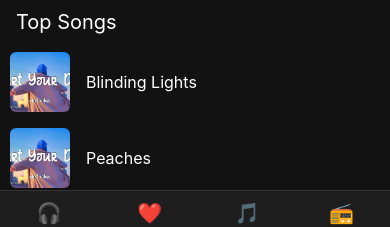
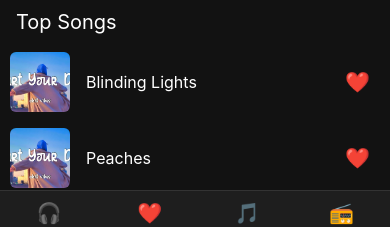
Before and after one commit to gurleen1819/Gurleen_A1_MusicApp, a React Native app: screen / in a window 390 px wide. Shown: the part 592-819 px from the top of the page. Built offline with nearby package versions, Linux system fonts and the light colour scheme.

Commit message:
Added TouchableOpacity and heart icon to song rows

```diff
--- a/App.js
+++ b/App.js
@@ -1,5 +1,7 @@
 import React from 'react';
-import { ScrollView, View, Text, Image, ImageBackground, StyleSheet } from 'react-native';
+import { ScrollView, View, Text, Image, ImageBackground, StyleSheet,TouchableOpacity} from 'react-native';
+
+
 
 const App = () => {
   return (
@@ -46,23 +48,43 @@ const App = () => {
           <View style={styles.songRow}>
             <Image source={require('./assets/song1.jpg')} style={styles.songImage} />
             <Text style={styles.songName}>Blinding Lights</Text>
+           <TouchableOpacity style={styles.heartButton}>
+  <Text style={styles.heartIcon}>❤️</Text>
+</TouchableOpacity>
+
           </View>
 
           <View style={styles.songRow}>
             <Image source={require('./assets/song2.jpg')} style={styles.songImage} />
             <Text style={styles.songName}>Peaches</Text>
+          <TouchableOpacity style={styles.heartButton}>
+  <Text style={styles.heartIcon}>❤️</Text>
+</TouchableOpacity>
+
           </View>
           <View style={styles.songRow}>
             <Image source={require('./assets/song2.jpg')} style={styles.songImage} />
             <Text style={styles.songName}>Peaches</Text>
+          <TouchableOpacity style={styles.heartButton}>
+  <Text style={styles.heartIcon}>❤️</Text>
+</TouchableOpacity>
+
           </View>
           <View style={styles.songRow}>
             <Image source={require('./assets/song2.jpg')} style={styles.songImage} />
             <Text style={styles.songName}>Peaches</Text>
+          <TouchableOpacity style={styles.heartButton}>
+  <Text style={styles.heartIcon}>❤️</Text>
+</TouchableOpacity>
+
           </View>
            <View style={styles.songRow}>
             <Image source={require('./assets/song2.jpg')} style={styles.songImage} />
             <Text style={styles.songName}>Peaches</Text>
+           <TouchableOpacity style={styles.heartButton}>
+  <Text style={styles.heartIcon}>❤️</Text>
+</TouchableOpacity>
+
           </View>
 
         </View>
@@ -148,6 +170,16 @@ const styles= StyleSheet.create({
     padding: 10,
     gap: 12,
   },
+ heartButton: {
+  marginLeft: 'auto',
+  paddingHorizontal: 10,
+},
+
+heartIcon: {
+  fontSize: 20,
+  color: 'white',
+},
+
   songRow: {
     flexDirection: 'row',
     alignItems: 'center',
--- a/package.json
+++ b/package.json
@@ -12,7 +12,8 @@
     "expo": "~53.0.9",
     "expo-status-bar": "~2.2.3",
     "react": "19.0.0",
-    "react-native": "0.79.2"
+    "react-native": "0.79.2",
+    "react-native-vector-icons": "^10.2.0"
   },
   "devDependencies": {
     "@babel/core": "^7.20.0"
```
Also changed, not shown: 1 other file (tests, documents, lock files or other folders).
